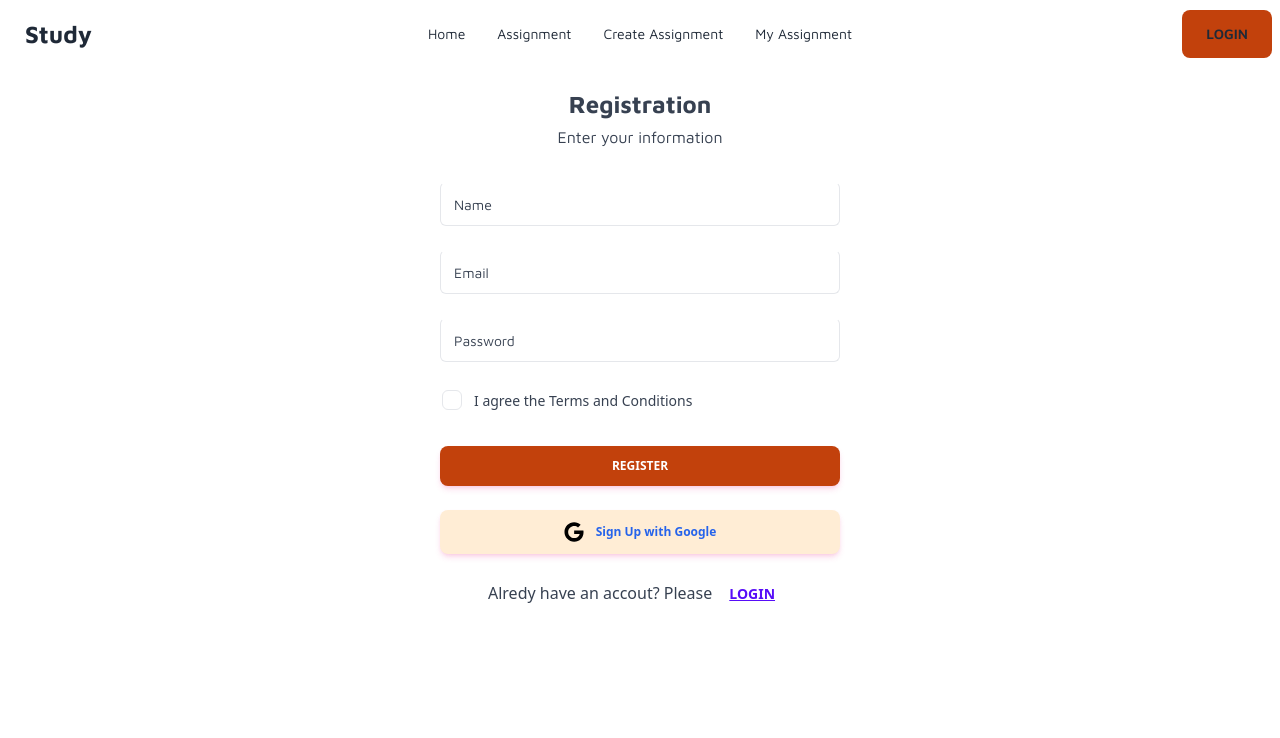
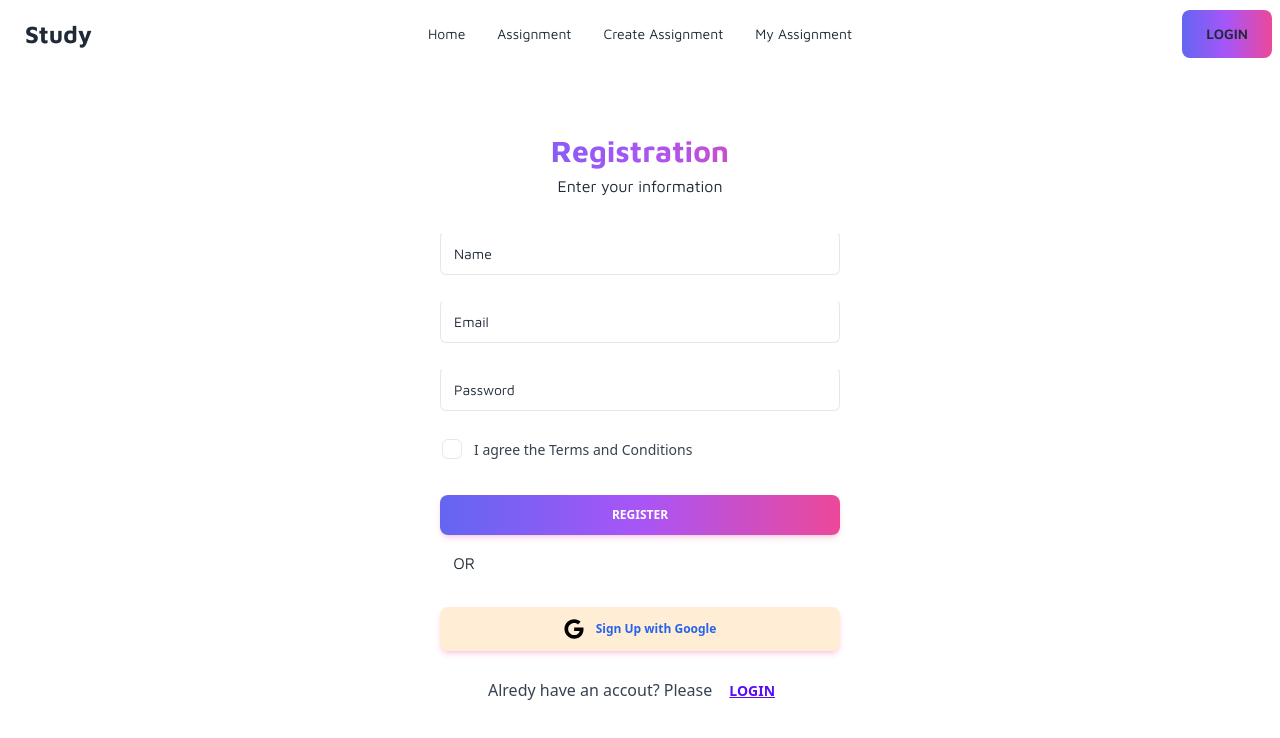
Before and after one commit to forhadhossen1/online-study-client-side, a React (Vite) app: page /signUp in a window 1280 px wide. Shown: the top 738 px of the page. Built offline with nearby package versions, Linux system fonts and the light colour scheme; no server answers.

Commit message:
some color and button size change

```diff
--- a/src/Components/Header.jsx
+++ b/src/Components/Header.jsx
@@ -59,9 +59,9 @@ const Header = () => {
                 }
 
                 {
-                    user ? <button onClick={handleLogOut} className="btn px-6 py-0 bg-orange-700 border-none">Log Out</button>
+                    user ? <button onClick={handleLogOut} className="btn px-6 py-0 bg-gradient-to-r from-indigo-500 via-purple-500 to-pink-500 border-none">Log Out</button>
                         :
-                        <Link to='/login' className="btn px-6 py-0 bg-orange-700 border-none">Login</Link>
+                        <Link to='/login' className="btn px-6 py-0 bg-gradient-to-r from-indigo-500 via-purple-500 to-pink-500 border-none">Login</Link>
                 }
 
             </div>
--- a/src/Pages/Login.jsx
+++ b/src/Pages/Login.jsx
@@ -59,9 +59,9 @@ const Login = () => {
 
 
     return (
-        <div className="flex justify-center items-center h-[85vh] bg-gray-300 px-2">
+        <div className="flex justify-center items-center h-[85vh] px-2">
             <div className="relative flex flex-col rounded-xl bg-transparent bg-clip-border text-gray-700 shadow-none">
-                <h4 className="block text-2xl mt-12 font-bold text-center tracking-normal text-blue-gray-900 antialiased">
+                <h4 className="block text-3xl font-bold text-center tracking-normal antialiased relative text-transparent bg-clip-text bg-gradient-to-r from-indigo-500 via-purple-500 to-pink-500">
                     Login
                 </h4>
                 <p className="mt-1 block text-center text-base font-normal leading-relaxed text-gray-700 antialiased">
@@ -92,12 +92,15 @@ const Login = () => {
 
                     <div>
                         <input
-                            className="mt-6 block w-full select-none rounded-lg bg-orange-700 py-3 px-6 text-center align-middle font-sans text-xs font-bold uppercase text-white shadow-md shadow-pink-500/20 transition-all hover:shadow-lg hover:shadow-pink-500/40 focus:opacity-[0.85] focus:shadow-none active:opacity-[0.85] active:shadow-none disabled:pointer-events-none disabled:opacity-50 disabled:shadow-none"
+                            className="mt-6 block w-full select-none rounded-lg bg-gradient-to-r from-indigo-500 via-purple-500 to-pink-500 py-3 px-6 text-center align-middle font-sans text-xs font-bold uppercase text-white shadow-md shadow-pink-500/20 transition-all hover:shadow-lg hover:shadow-pink-500/40 focus:opacity-[0.85] focus:shadow-none active:opacity-[0.85] active:shadow-none disabled:pointer-events-none disabled:opacity-50 disabled:shadow-none"
                             data-ripple-light="true"
                             type="submit"
                             value="Login"
                         />
                     </div>
+
+                    <div className="divider lg:divider-horizontal">OR</div>
+
                     <button onClick={handleGoogleLogin} className="mt-6 flex justify-center gap-3 items-center w-full select-none rounded-lg bg-orange-100 py-3 px-6 text-center align-middle font-sans text-xs font-bold  shadow-md shadow-pink-500/20 transition-all hover:shadow-lg hover:shadow-pink-500/40 focus:opacity-[0.85] focus:shadow-none active:opacity-[0.85] active:shadow-none disabled:pointer-events-none disabled:opacity-50 disabled:shadow-none text-blue-600"
                         data-ripple-light="true"><FaGoogle className="text-xl text-black"></FaGoogle> Login with Google</button>
 
--- a/src/Pages/SignUp.jsx
+++ b/src/Pages/SignUp.jsx
@@ -80,12 +80,12 @@ const SignUp = () => {
     }
 
     return (
-        <div className="flex sm:mt-24 md:mt-5 justify-center md:w-4xl items-center h-[85vh]px-2">
-            <div className="relative flex flex-col rounded-xl bg-transparent bg-clip-border text-gray-700 shadow-none">
-                <h4 className="block text-2xl font-bold text-center tracking-normal text-blue-gray-900 antialiased">
+        <div className="flex sm:mt-24 md:mt-5 justify-center md:w-4xl items-center h-[85vh] px-2">
+            <div className="relative flex flex-col rounded-xl bg-transparent bg-clip-border text-gray-800 shadow-none">
+                <h4 className="block text-3xl font-bold text-center tracking-normal antialiased relative text-transparent bg-clip-text bg-gradient-to-r from-indigo-500 via-purple-500 to-pink-500">
                     Registration
                 </h4>
-                <p className="mt-1 block text-center text-base font-normal leading-relaxed text-gray-700 antialiased">
+                <p className="mt-1 block text-center text-base font-normal leading-relaxed text-gray-800 antialiased">
                     Enter your information
                 </p>
                 <form onSubmit={handleSignUp} className="mt-8 mb-2">
@@ -168,10 +168,13 @@ const SignUp = () => {
                             </p>
                         </label>
                     </div>
-                    <input className="mt-6 block w-full select-none rounded-lg bg-orange-700 py-3 px-6 text-center align-middle font-sans text-xs font-bold uppercase text-white shadow-md shadow-pink-500/20 transition-all hover:shadow-lg hover:shadow-pink-500/40 focus:opacity-[0.85] focus:shadow-none active:opacity-[0.85] active:shadow-none disabled:pointer-events-none disabled:opacity-50 disabled:shadow-none"
+                    <input className="mt-6 block w-full select-none rounded-lg bg-gradient-to-r from-indigo-500 via-purple-500 to-pink-500 py-3 px-6 text-center align-middle font-sans text-xs font-bold uppercase text-white shadow-md shadow-pink-500/20 transition-all hover:shadow-lg hover:shadow-pink-500/40 focus:opacity-[0.85] focus:shadow-none active:opacity-[0.85] active:shadow-none disabled:pointer-events-none disabled:opacity-50 disabled:shadow-none"
                         data-ripple-light="true" type="submit" value="Register" />
 
-                    <button onClick={handleGoogleSignUp} className="mt-6 flex justify-center gap-3 items-center w-full select-none rounded-lg bg-orange-100 py-3 px-6 text-center align-middle font-sans text-xs font-bold  shadow-md shadow-pink-500/20 transition-all hover:shadow-lg hover:shadow-pink-500/40 focus:opacity-[0.85] focus:shadow-none active:opacity-[0.85] active:shadow-none disabled:pointer-events-none disabled:opacity-50 disabled:shadow-none text-blue-600"
+
+                    <div className="divider lg:divider-horizontal">OR</div>
+
+                    <button onClick={handleGoogleSignUp} className="mt-4 flex justify-center gap-3 items-center w-full select-none rounded-lg bg-orange-100 py-3 px-6 text-center align-middle font-sans text-xs font-bold  shadow-md shadow-pink-500/20 transition-all hover:shadow-lg hover:shadow-pink-500/40 focus:opacity-[0.85] focus:shadow-none active:opacity-[0.85] active:shadow-none disabled:pointer-events-none disabled:opacity-50 disabled:shadow-none text-blue-600"
                         data-ripple-light="true"><FaGoogle className="text-xl text-black"></FaGoogle> Sign Up with Google</button>
 
                     <p className="mt-4 block text-center font-sans text-base font-normal leading-relaxed text-gray-700 antialiased">
```
